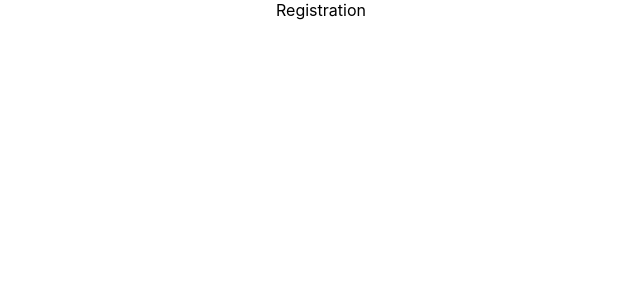
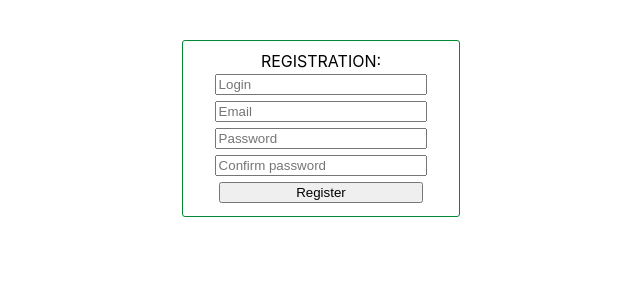
Before and after one commit to OverlordA/pattern_front_ts, a React (Create React App) app: page /reg in a window 1280 px wide. Shown: the top 300 px of the page, without its empty margins (319-959 px from the left). Built offline with nearby package versions, Linux system fonts and the light colour scheme.

Commit message:
style: - Added style for Reg form, change Login page style feat: - Added Registration form

```diff
--- a/src/pages/Login/Login.scss
+++ b/src/pages/Login/Login.scss
@@ -7,7 +7,7 @@ $linkColor: rgba(255, 174, 217, 0.87);
     justify-content: center;
     align-items: center;
     width: 100%;
-    padding: 40px;
+    padding-top: 40px;
 }
 .login-form {
     border: 1px solid $greenBorder;
--- a/src/pages/Login/Login.tsx
+++ b/src/pages/Login/Login.tsx
@@ -1,7 +1,7 @@
 import React from 'react';
 import './Login.scss';
 import { Field, Form, Formik } from 'formik';
-import {Link} from "react-router-dom";
+import { Link } from 'react-router-dom';
 
 interface LoginForm {
     login: string;
--- a/src/pages/Registration/Registration.scss
+++ b/src/pages/Registration/Registration.scss
@@ -0,0 +1,22 @@
+$greenBorder: #008833;
+.reg-container {
+ display: flex;
+  flex-direction: column;
+  justify-content: center;
+  align-items: center;
+  width: 100%;
+  padding-top: 40px;
+}
+.reg-form{
+  border: 1px solid $greenBorder;
+  border-radius: 3px;
+  display: flex;
+  flex-direction: column;
+  justify-content: center;
+  width: 20%;
+  padding: 10px;
+}
+.reg-form-element {
+  margin: 3px;
+  width: 80%;
+}
--- a/src/pages/Registration/Registration.tsx
+++ b/src/pages/Registration/Registration.tsx
@@ -1,8 +1,105 @@
 import React from 'react';
 
 import './Registration.scss';
+import { Field, Form, Formik } from 'formik';
+
+interface RegFormInitialValue {
+    login: string;
+    password: string;
+    confirmPassword: string;
+    email: string;
+}
+
 
 const Registration: React.FC = () => {
-    return <div> Registration </div>;
+
+    const regFormInitValue: RegFormInitialValue = {
+        login: '',
+        password: '',
+        confirmPassword: '',
+        email: '',
+    };
+
+    const makeRegistration = (values: object) => {
+        console.log('make registration ', values);
+    };
+
+    return (
+        <div className='reg-container'>
+            <div className='reg-form'>
+                REGISTRATION:
+                <Formik
+                    initialValues={regFormInitValue}
+                    onSubmit={(values, actions) => {
+                        makeRegistration(values);
+                        actions.setSubmitting(false);
+                    }}
+                    render={({ formickBug, onSubmit }: any) => (
+                        <Form>
+                            <Field
+                                name='login'
+                                render={({ field, form, meta }: any) => (
+                                    <div>
+                                        <input
+                                            className='reg-form-element'
+                                            type='text'
+                                            {...field}
+                                            placeholder='Login'
+                                        />
+                                        {meta.touched && meta.error && meta.error}
+                                    </div>
+                                )}
+                            />
+                            <Field
+                                name='email'
+                                render={({ field, form, meta }: any) => (
+                                    <div>
+                                        <input
+                                            className='reg-form-element'
+                                            type='text'
+                                            {...field}
+                                            placeholder='Email'
+                                        />
+                                        {meta.touched && meta.error && meta.error}
+                                    </div>
+                                )}
+                            />
+                            <Field
+                                name='password'
+                                render={({ field, form, meta }: any) => (
+                                    <div>
+                                        <input
+                                            className='reg-form-element'
+                                            type='password'
+                                            {...field}
+                                            placeholder='Password '
+                                        />
+                                        {meta.touched && meta.error && meta.error}
+                                    </div>
+                                )}
+                            />
+                            <Field
+                                name='confirmPassword'
+                                render={({ field, form, meta }: any) => (
+                                    <div>
+                                        <input
+                                            className='reg-form-element'
+                                            type='password'
+                                            {...field}
+                                            placeholder='Confirm password'
+                                        />
+                                        {meta.touched && meta.error && meta.error}
+                                    </div>
+                                )}
+                            />
+                            <button type='submit' className={'reg-form-element'} onClick={onSubmit}>
+                                Register
+                            </button>
+                        </Form>
+                    )}
+                />
+            </div>
+        </div>
+    );
 };
 export default Registration;
```
